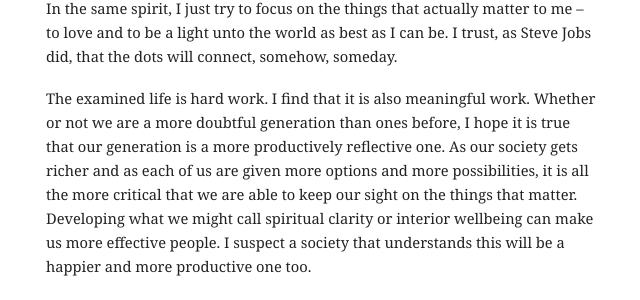
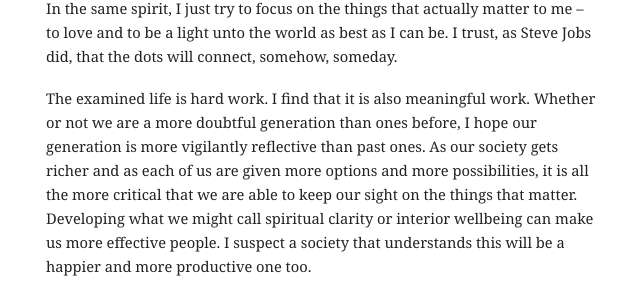
Before and after one commit to mbwong/mbwong.github.com, a Jekyll site: the page built from _posts/2013-12-07-the-examined-life.md, in a window 1280 px wide and 900 px high, scrolled down 2018 px. Shown: the part 560-860 px from the top of the window, without its empty margins (304-944 px from the left). Built offline with Jekyll 4.4.1, drawn with Linux system fonts in a browser that asks for light colours.

Commit message:
Update 2013-12-07-the-examined-life.md

```diff
--- a/_posts/2013-12-07-the-examined-life.md
+++ b/_posts/2013-12-07-the-examined-life.md
@@ -40,4 +40,4 @@ Yes, there are still big, hard, painful life decisions to be made. But after I b
 
 Steve Jobs said, "Remembering that I'll be dead soon is the most important tool I've ever encountered to help me make the big choices in life. Because almost everything -- all external expectations, all pride, all fear of   or failure -- these things just fall away in the face of death, leaving only what is truly important." In the same spirit, I just try to focus on the things that actually matter to me -- to love and to be a light unto the world as best as I can be. I trust, as Steve Jobs did, that the dots will connect, somehow, someday.
 
-The examined life is hard work. I find that it is also meaningful work. Whether or not we are a more doubtful generation than ones before, I hope it is true that our generation is a more productively reflective one. As our society gets richer and as each of us are given more options and more possibilities, it is all the more critical that we are able to keep our sight on the things that matter. Developing what we might call spiritual clarity or interior wellbeing can make us more effective people. I suspect a society that understands this will be a happier and more productive one too.
+The examined life is hard work. I find that it is also meaningful work. Whether or not we are a more doubtful generation than ones before, I hope our generation is more vigilantly reflective than past ones. As our society gets richer and as each of us are given more options and more possibilities, it is all the more critical that we are able to keep our sight on the things that matter. Developing what we might call spiritual clarity or interior wellbeing can make us more effective people. I suspect a society that understands this will be a happier and more productive one too.
```
